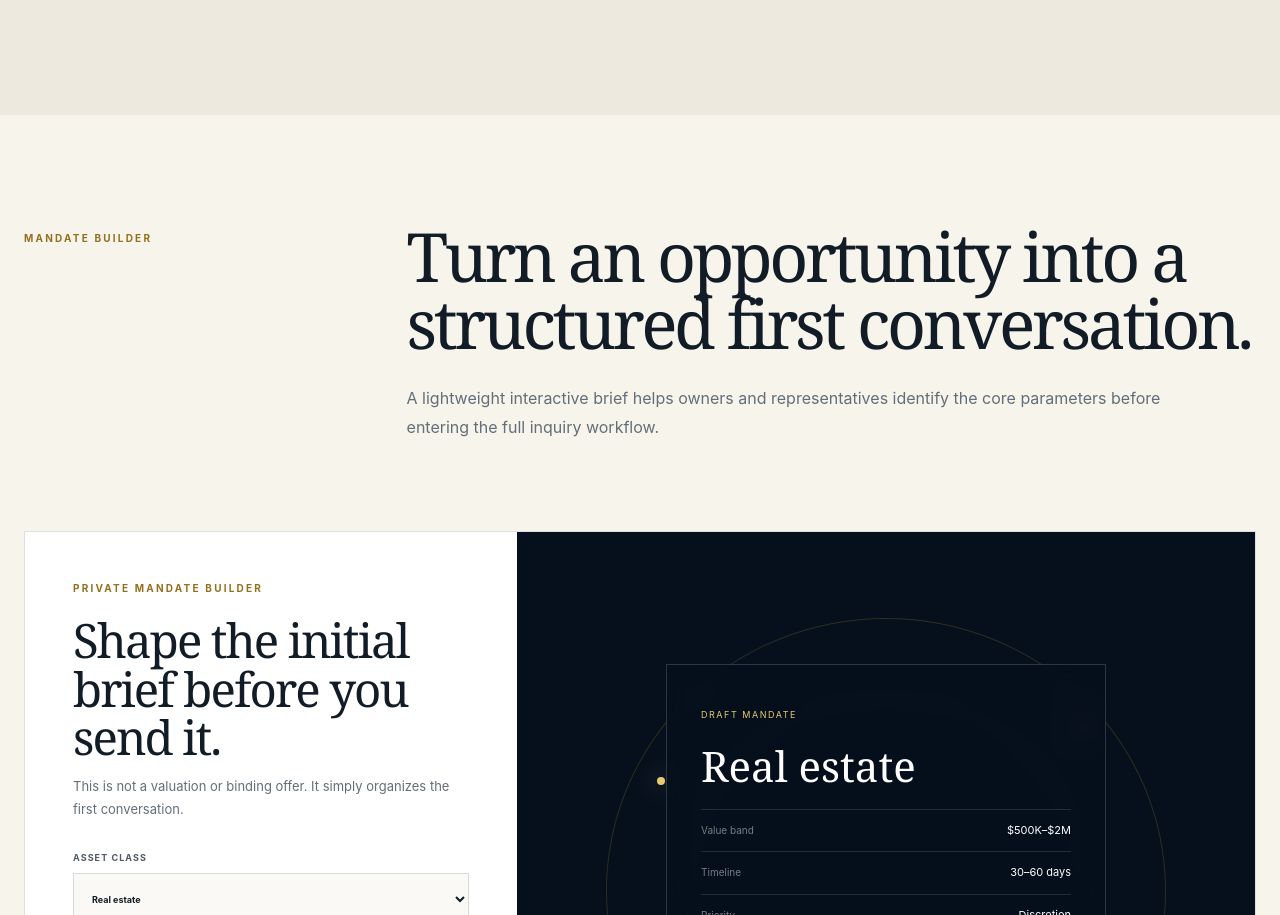
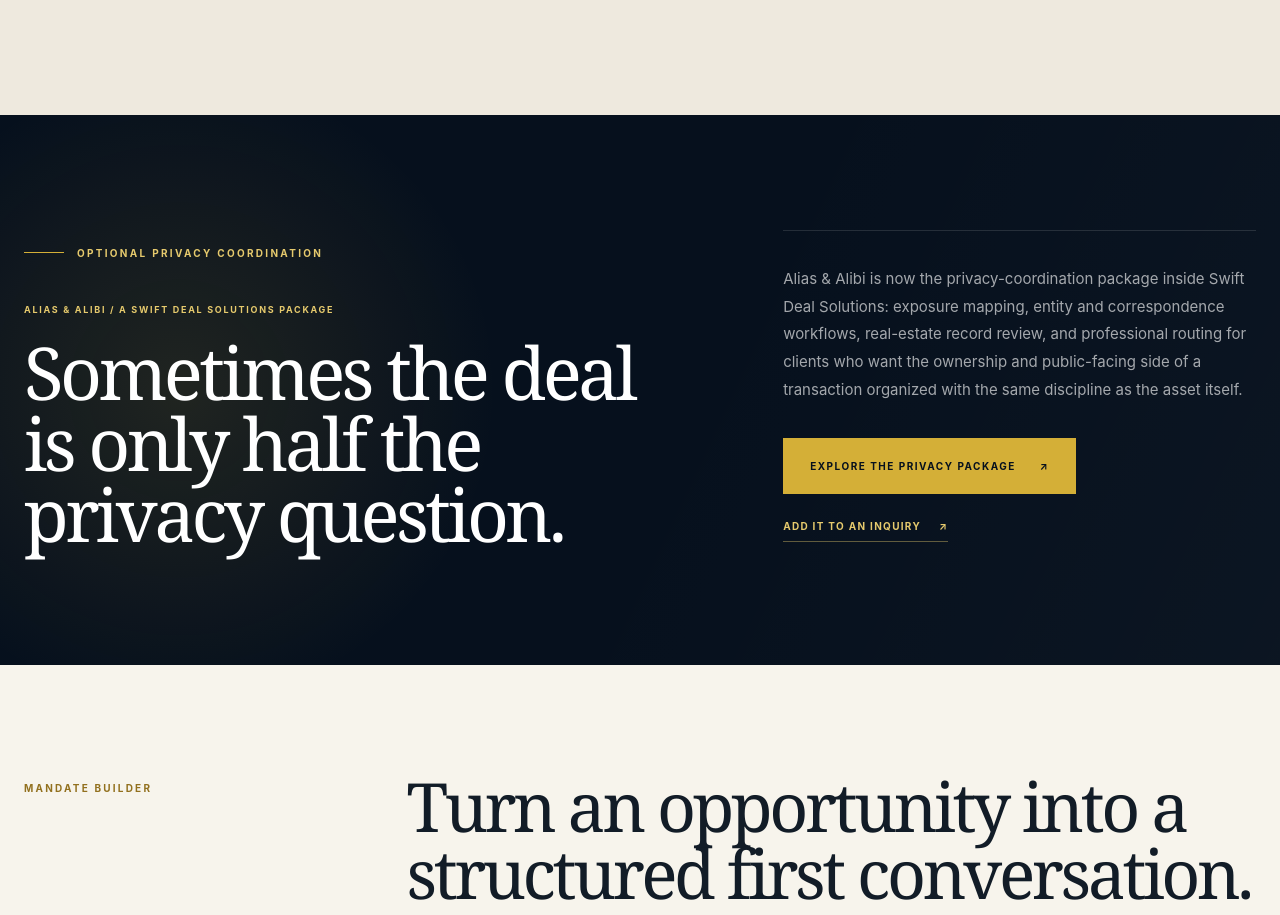
Before and after one commit to josephjilovec/swiftdealsolutions, a Next.js app: page / in a window 1280 px wide. Shown: the part 2935-3850 px from the top of the page. Built offline with nearby package versions, Linux system fonts and the light colour scheme; no server answers.

Commit message:
Introduce Alias & Alibi as a Swift privacy package

```diff
--- a/app/page.tsx
+++ b/app/page.tsx
@@ -43,6 +43,23 @@
         </div>
       </section>
 
+      <section className="section section-dark privacy-package-home">
+        <div className="shell-wide privacy-package-home-grid">
+          <div>
+            <p className="hero-eyebrow"><span /> Optional privacy coordination</p>
+            <p className="privacy-package-name">ALIAS &amp; ALIBI / A SWIFT DEAL SOLUTIONS PACKAGE</p>
+            <h2>Sometimes the deal is only half the privacy question.</h2>
+          </div>
+          <div className="privacy-package-home-copy">
+            <p>Alias &amp; Alibi is now the privacy-coordination package inside Swift Deal Solutions: exposure mapping, entity and correspondence workflows, real-estate record review, and professional routing for clients who want the ownership and public-facing side of a transaction organized with the same discipline as the asset itself.</p>
+            <div className="privacy-package-actions">
+              <Link className="button button-gold" href="/privacy">Explore the privacy package <span>↗</span></Link>
+              <Link className="text-link text-link-light" href="/submit">Add it to an inquiry <span>↗</span></Link>
+            </div>
+          </div>
+        </div>
+      </section>
+
       <section className="section shell-wide">
         <SectionHeading
           kicker="Mandate builder"
@@ -84,6 +101,18 @@
           </div>
         </div>
       </section>
+
+      <style>{`
+        .privacy-package-home { position:relative; overflow:hidden; }
+        .privacy-package-home::before { content:""; position:absolute; inset:0; pointer-events:none; background:radial-gradient(circle at 14% 50%, rgba(212,175,55,.13), transparent 28%), linear-gradient(115deg, transparent 52%, rgba(255,255,255,.025)); }
+        .privacy-package-home-grid { position:relative; display:grid; grid-template-columns:minmax(0,1fr) minmax(360px,.72fr); gap:clamp(50px,8vw,120px); align-items:end; }
+        .privacy-package-name { margin:42px 0 20px; color:var(--gold-bright); font-size:9px; font-weight:750; letter-spacing:.19em; }
+        .privacy-package-home h2 { margin:0; max-width:850px; font-family:var(--serif); font-size:clamp(48px,5.7vw,88px); line-height:.97; letter-spacing:-.05em; font-weight:400; }
+        .privacy-package-home-copy { padding:34px 0 8px; border-top:1px solid var(--dark-line); }
+        .privacy-package-home-copy > p { margin:0; color:rgba(255,255,255,.63); font-size:15px; line-height:1.85; }
+        .privacy-package-actions { display:flex; flex-wrap:wrap; gap:24px; align-items:center; margin-top:34px; }
+        @media(max-width:900px){ .privacy-package-home-grid{grid-template-columns:1fr;} }
+      `}</style>
     </>
   );
 }
```
